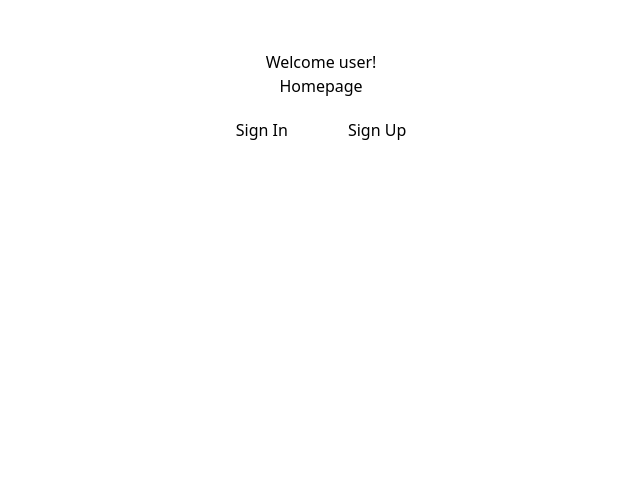
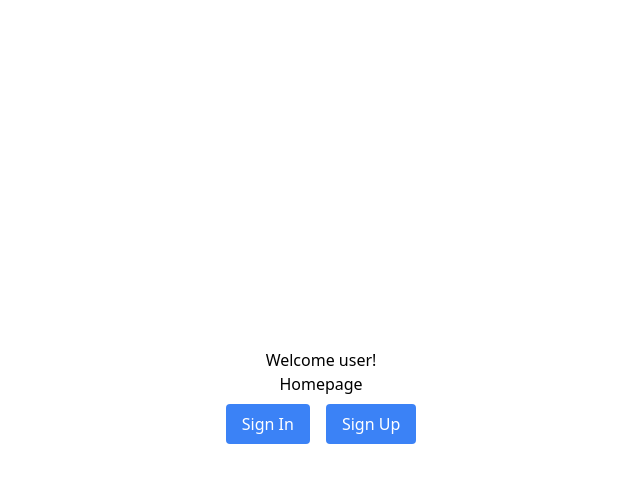
Before and after one commit to NotJerwee/firebase-user-auth, a React (Create React App) app: page / in a window 1280 px wide. Shown: the top 482 px of the page, without its empty margins (319-959 px from the left). Built offline with nearby package versions, Linux system fonts and the light colour scheme; no server answers.

Commit message:
Added tailwind CSS

```diff
--- a/src/pages/Home.jsx
+++ b/src/pages/Home.jsx
@@ -4,16 +4,18 @@ import { Link } from "react-router-dom";
 
 export const Home = () => {
     return (
-        <div style={{ textAlign: 'center', marginTop: '50px' }}>
+        <div className="flex items-center justify-center min-h-screen">
+            <div className="text-center">
                 <h1>Welcome user!</h1>
                 <p>Homepage</p>
                 <div>
                     <Link to="/login">
-                    <button style={{ margin: '10px', padding: '10px 20px' }}>Sign In</button>
+                        <button className="m-2 px-4 py-2 bg-blue-500 text-white rounded">Sign In</button>
                     </Link>
                     <Link to="/signup">
-                    <button style={{ margin: '10px', padding: '10px 20px' }}>Sign Up</button>
+                        <button className="m-2 px-4 py-2 bg-blue-500 text-white rounded">Sign Up</button>
                     </Link>
+                </div>
             </div>
         </div>
     );
```
Lines whose indentation alone changed are shown as unchanged.
